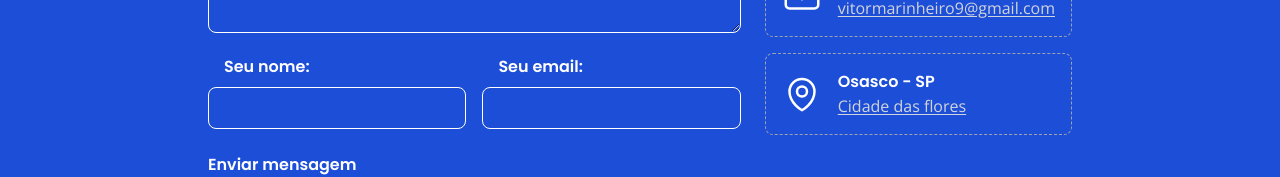
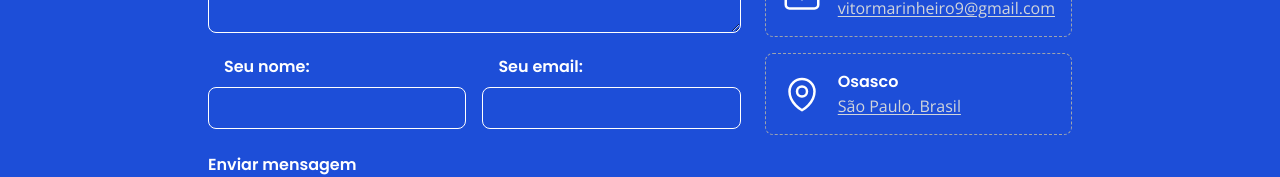
Before and after one commit to vitormarinheiro1/portfolio, a React (Vite) app: page / in a window 1280 px wide. Shown: the part 2635-2812 px from the top of the page. Built offline with nearby package versions, Linux system fonts and the light colour scheme.

Commit message:
fix(Contact): alteração no endereço

```diff
--- a/src/components/Contact/index.tsx
+++ b/src/components/Contact/index.tsx
@@ -55,9 +55,9 @@
       icon: <HiOutlineEnvelope className="h-10 w-10" />,
     },
     {
-      name: "Osasco - SP",
-      description: "Cidade das flores",
-      link: "https://www.google.com/maps/place/Cidade+das+Flores,+Osasco+-+SP,+02675-031/@-23.1895062,-45.8630127,12z/data=!4m6!3m5!1s0x94ceffc9c724e289:0x8ebb60e53643ef38!8m2!3d-23.5373687!4d-46.8071244!16s%2Fg%2F12116wz9?entry=ttu",
+      name: "Osasco",
+      description: "São Paulo, Brasil",
+      link: "https://www.google.com/maps/place/Osasco,+SP/@-23.5347434,-46.8257732,13z/data=!3m1!4b1!4m6!3m5!1s0x94ceff085b9ef207:0xf21e27d4c824c4e!8m2!3d-23.5318198!4d-46.7916315!16s%2Fg%2F122n5xvw?entry=ttu",
       icon: <HiOutlineMapPin className="h-10 w-10" />,
     },
   ]
```
